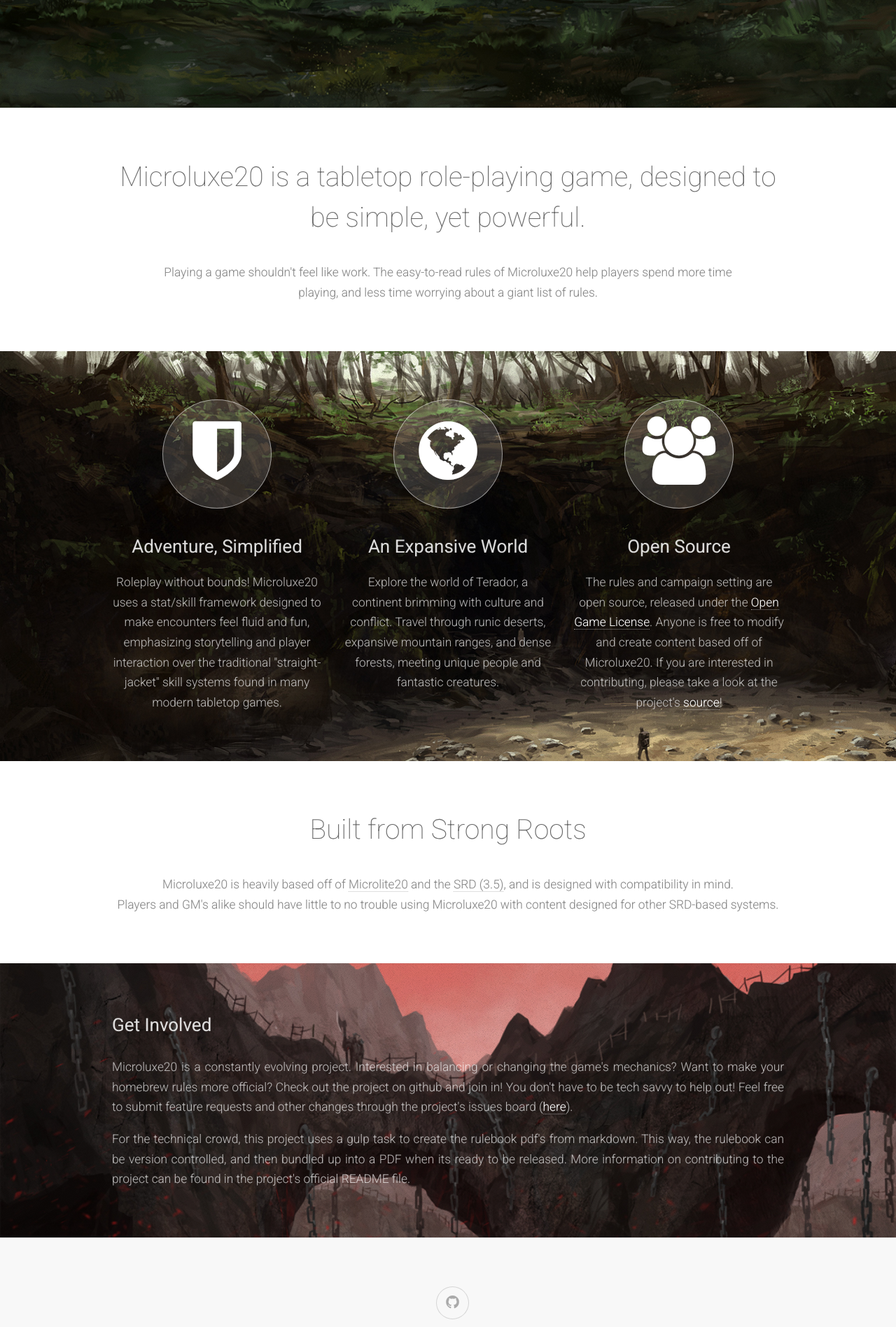
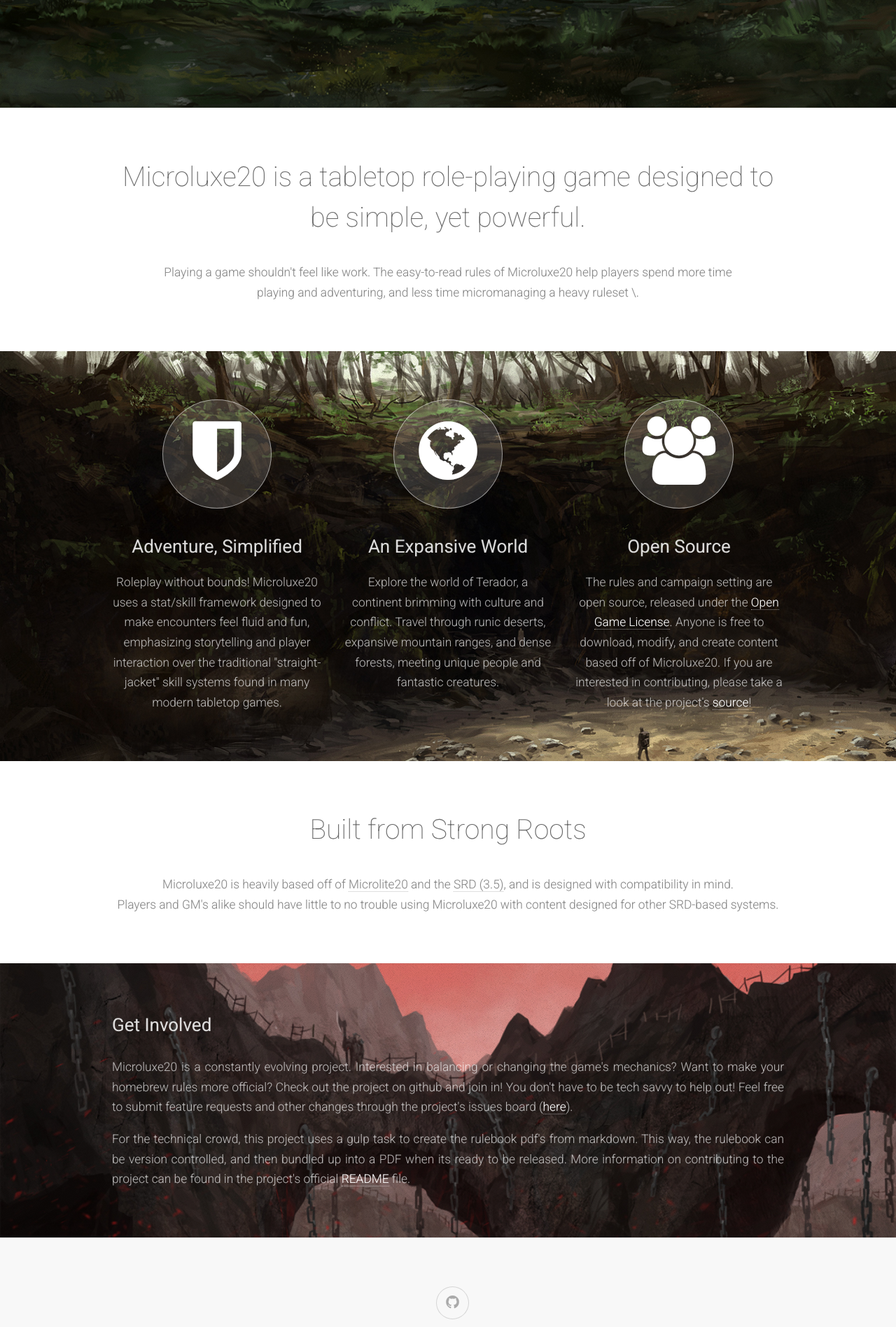
Before and after one commit to microluxe20/microluxe20, a plain HTML site: page index.html in a window 1280 px wide. Shown: the part 493-2390 px from the top of the page at 70% size. Drawn offline with Linux system fonts and the light colour scheme.

Commit message:
fix some wording on the webpage.

```diff
--- a/index.html
+++ b/index.html
@@ -43,9 +43,9 @@
 	<section id="first" class="main">
 		<header>
 			<div class="container">
-				<h2>Microluxe20 is a tabletop role-playing game, designed to be simple, yet powerful.</h2>
+				<h2>Microluxe20 is a tabletop role-playing game designed to be simple, yet powerful.</h2>
 				<p>Playing a game shouldn't feel like work. The easy-to-read rules of Microluxe20 help players spend more time<br />
-					playing, and less time worrying about a giant list of rules.</p>
+					playing and adventuring, and less time micromanaging a heavy ruleset \.</p>
 				</div>
 			</header>
 			<div class="content dark style1 featured">
@@ -81,7 +81,7 @@
 										</header>
 										<p>The rules and campaign setting are open source, released under the
 											<a href="https://github.com/kgrubb/microluxe20/blob/master/LICENSE">Open Game License</a>.
-											Anyone is free to modify and create content based off of Microluxe20. If you are interested
+											Anyone is free to download, modify, and create content based off of Microluxe20. If you are interested
 											in contributing, please take a look at the project's <a href="https://github.com/kgrubb/microluxe20">source</a>!</p>
 										</section>
 									</div>
@@ -114,7 +114,7 @@
 												the rulebook pdf's from markdown. This way, the rulebook can be
 												version controlled, and then bundled up into a PDF when its ready to be
 												released. More information on contributing to the project can be found in
-												the project's official README file. </p>
+												the project's official <a href="https://github.com/kgrubb/microluxe20/blob/master/README.md">README</a> file. </p>
 											</section>
 										</div>
 									</div>
```
